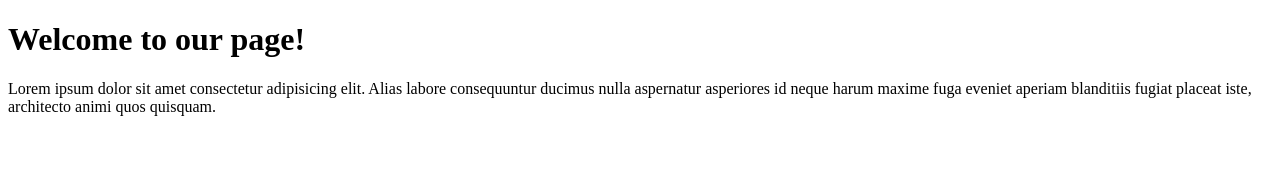
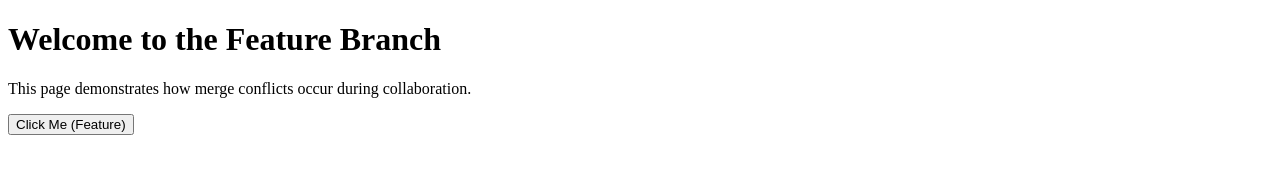
Before and after one commit to tomcowtutor/team-repo, a plain HTML site: page index.html in a window 1280 px wide. Drawn offline with Linux system fonts and the light colour scheme.

Commit message:
Add index.html

```diff
--- a/index.html
+++ b/index.html
@@ -1,12 +1,22 @@
 <!DOCTYPE html>
 <html lang="en">
 <head>
-    <meta charset="UTF-8">
-    <meta name="viewport" content="width=device-width, initial-scale=1.0">
-    <title>Team Project</title>
+  <meta charset="UTF-8" />
+  <title>Conflict Demo</title>
 </head>
 <body>
-    <h1>Welcome to our page!</h1>
-    <p>Lorem ipsum dolor sit amet consectetur adipisicing elit. Alias labore consequuntur ducimus nulla aspernatur asperiores id neque harum maxime fuga eveniet aperiam blanditiis fugiat placeat iste, architecto animi quos quisquam.</p>
+  <h1>Welcome to the Feature Branch</h1>
+
+  <p>
+    This page demonstrates how merge conflicts occur during collaboration.
+  </p>
+
+  <button id="actionBtn">Click Me (Feature)</button>
+
+  <script>
+    document.getElementById("actionBtn").addEventListener("click", () => {
+      alert("Button clicked on FEATURE branch");
+    });
+  </script>
 </body>
 </html>
```
